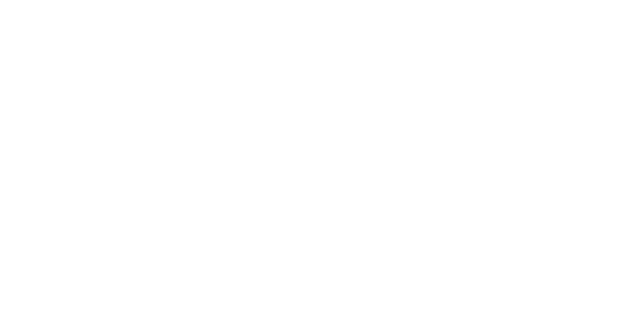
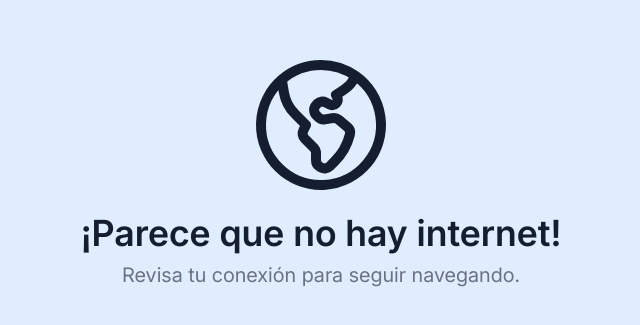
Before and after one commit to carlos18bp/gym_project, a Vue app in the folder frontend/: page /no_connection in a window 1280 px wide. Before the commit this address had no page. Shown: the part 233-558 px from the top of the page, without its empty margins (319-959 px from the left). Built offline with nearby package versions, Linux system fonts and the light colour scheme; what vue3-google-login would draw is missing.

Commit message:
chore: Add No Connection view for no connection time.

```diff
--- a/frontend/src/router/index.js
+++ b/frontend/src/router/index.js
@@ -33,6 +33,12 @@ const router = createRouter({
       path: "/policies/terms_of_use",
       name: "terms_of_use",
       component: () => import("@/views/policies/TermsOfUse.vue"),
+      meta: { requiresAuth: false },
+    },
+    {
+      path: "/no_connection",
+      name: "no_connection",
+      component: () => import("@/views/offline/NoConnection.vue"),
       meta: { requiresAuth: false },
     },
     {
--- /dev/null
+++ b/frontend/src/views/offline/NoConnection.vue
@@ -0,0 +1,13 @@
+<template>
+    <div class="bg-selected-background w-screen h-screen flex justify-center items-center">
+        <div class="flex flex-col items-center justify-center space-y-2 text-center">
+            <GlobeAmericasIcon class="w-40 h-40 text-primary"></GlobeAmericasIcon>
+            <h1 class="text-4xl text-primary font-semibold">¡Parece que no hay internet!</h1>
+            <p class="text-xl text-gray-500 font-regular">Revisa tu conexión para seguir navegando.</p>
+        </div>
+    </div>
+</template>
+
+<script setup>
+import {GlobeAmericasIcon} from '@heroicons/vue/24/outline';
+</script>
--- a/frontend/vite.config.js
+++ b/frontend/vite.config.js
@@ -37,6 +37,23 @@ export default defineConfig({
             type: 'image/png'
           }
         ]
+      },
+      workbox: {
+        navigateFallback: '/static/frontend/index.html',
+        globPatterns: ['**/*.{js,css,png,jpg,svg,webp,woff2,woff}'],
+        runtimeCaching: [
+          {
+            urlPattern: /\/no_connection$/,
+            handler: 'NetworkOnly',
+            options: {
+              cacheName: 'offline-page',
+              expiration: {
+                maxEntries: 1,
+                maxAgeSeconds: 7 * 24 * 60 * 60,
+              },
+            },
+          },
+        ],
       }
     })
   ],
```
